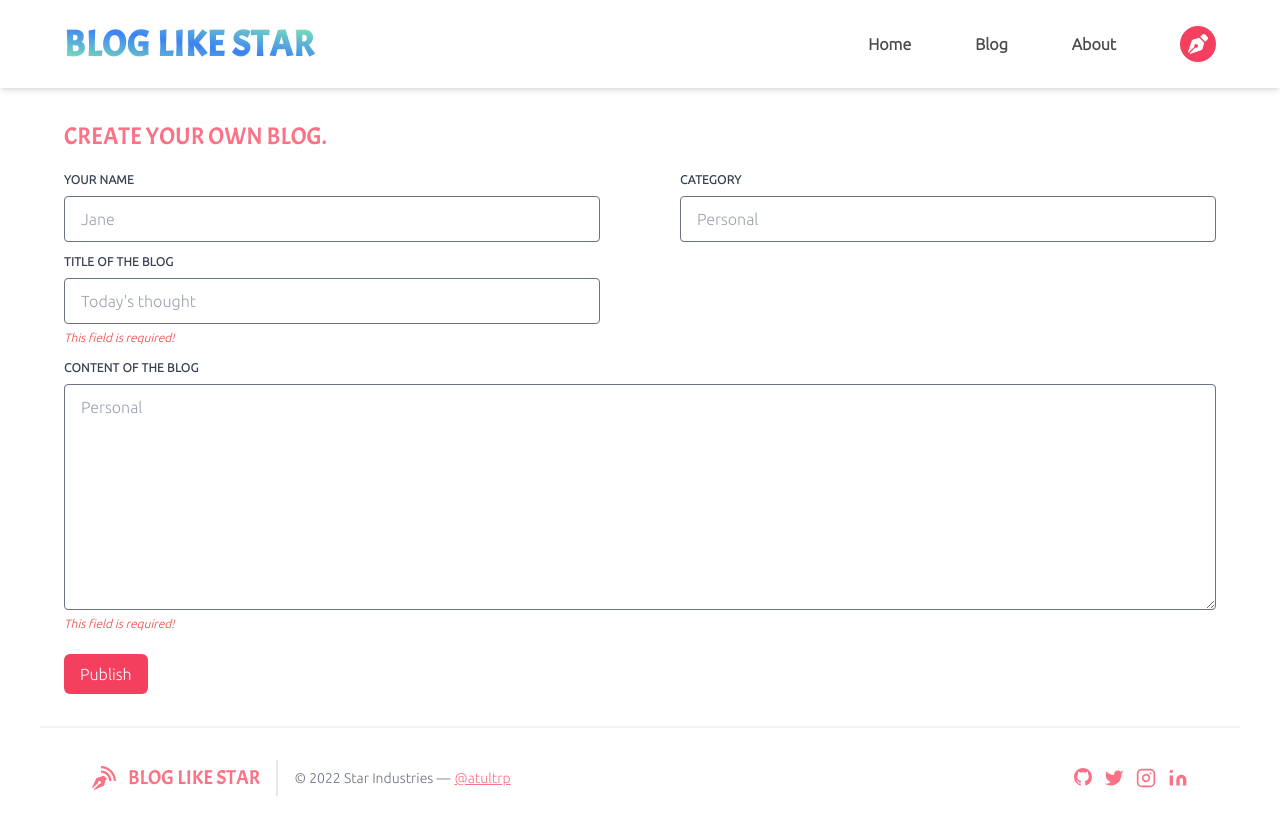
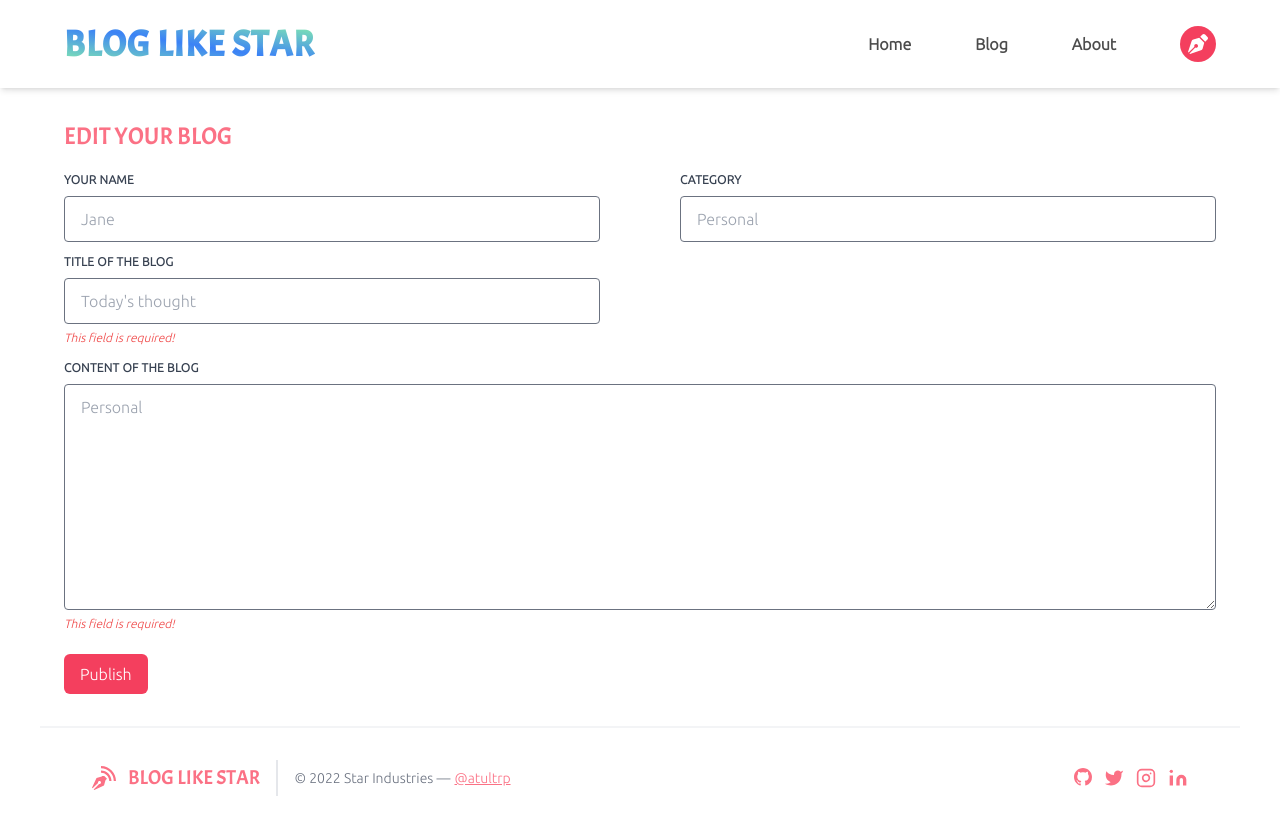
Before and after one commit to atultrp/blog-like-star, a Next.js app: page /editBlog in a window 1280 px wide. Built offline with nearby package versions, Linux system fonts and the light colour scheme; no server answers; the database is empty.

Commit message:
minor ui change

```diff
--- a/src/components/Blog/CreateBlog.js
+++ b/src/components/Blog/CreateBlog.js
@@ -28,7 +28,7 @@ const CreateBlog = ({ handleBlogSubmit, autopopulatedData }) => {
 
   return (
     <div className='md:mx-16 my-8 mx-6'>
-      <h2 className='text-2xl custom-font text-rose-400 uppercase'>Create your own Blog.</h2>
+      <h2 className='text-2xl custom-font text-rose-400 uppercase'>{autopopulatedData ? "Edit your Blog" : "Create your own Blog."}</h2>
 
       <div>
         <form className='my-5' onSubmit={handleSubmit(onSubmit)}>
```
